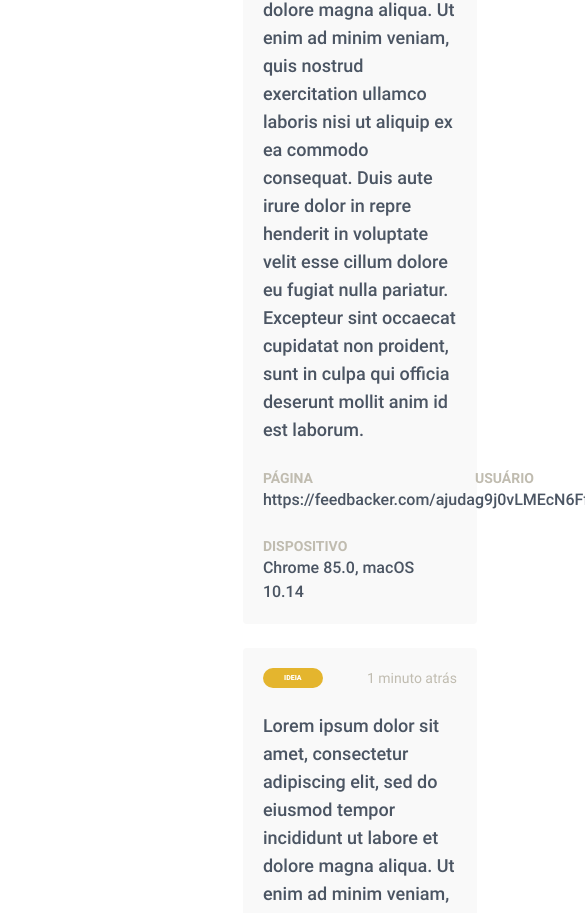
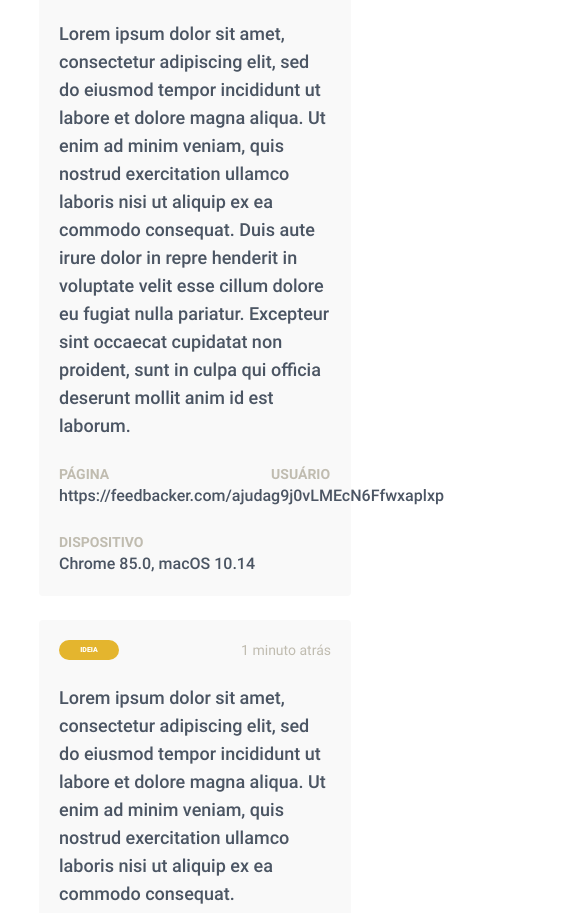
Before and after one commit to renanfranca/feedbacker-html-css, a website: page src/feedbacks.html in a window 390 px wide. Shown: the part 660-1573 px from the top of the page, 585 px wide, since content can reach past the window. Drawn offline with Linux system fonts and the light colour scheme.

Commit message:
set header not resposive

```diff
--- a/src/feedbacks.html
+++ b/src/feedbacks.html
@@ -2,7 +2,7 @@
 <html lang="en">
   <head>
     <meta charset="UTF-8" />
-    <meta name="viewport" content="width=device-width, initial-scale=1.0" />
+    <meta name="viewport" content="width=1024" />
     <title>Feedbacks</title>
     <!-- Include the Tailwind CSS file -->
     <link href="assets/css/fonts.css" rel="stylesheet" />
@@ -30,7 +30,7 @@
     <div class="flex justify-center w-full bg-white">
       <div class="flex flex-col my-6 w-4/5 max-w-6xl">
         <h1 class="font-black text-3xl text-left">Listagem</h1>
-        <div class="flex mt-6 w-full">
+        <div class="flex flex-col md:flex-row mt-6 w-full">
           <div class="flex flex-col w-[266px]">
             <p class="font-medium text-lg text-left">Filtros</p>
             <div class="flex flex-col mt-2">
@@ -101,7 +101,7 @@
               </div>
             </div>
           </div>
-          <div class="flex flex-col ml-16 w-3/4">
+          <div class="flex flex-col md:ml-16 w-full md:w-3/4">
             <div class="flex flex-col mb-6 p-5 cursor-pointer bg-brand-gray rounded feedback">
               <div class="flex justify-between w-full">
                 <span class="font-black text-white text-center text-[7px] leading-[20px] w-[60px] uppercase rounded-full type--ISSUE"
```
Also changed, not shown: src/credentials-loading.html (+1 -1 lines), src/credentials.html (+1 -1 lines), src/feedbacks-loading.html (+1 -1 lines), src/home.html (+1 -1 lines), src/index.html (+1 -1 lines), src/modal-login-loading.html (+1 -1 lines), src/modal-login.html (+1 -1 lines), src/modal-sign-in-loading.html (+1 -1 lines), src/modal-sign-in.html (+1 -1 lines), src/assets/css/style.css.
